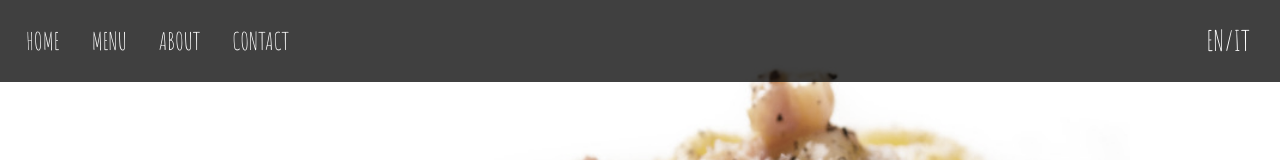
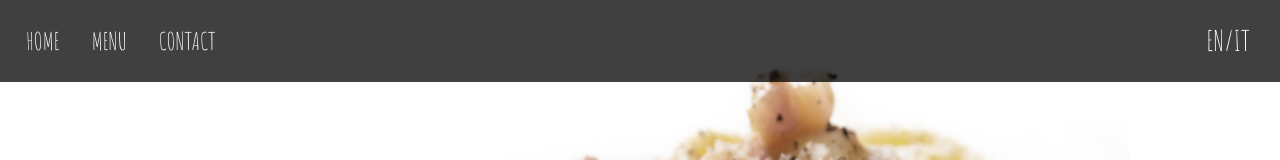
Before and after one commit to Triforme/Triforme.github.io, a plain HTML site: page index.html in a window 1280 px wide. Shown: the top 160 px of the page. Drawn offline with nearby package versions, Linux system fonts and the light colour scheme.

Commit message:
Update index.html

```diff
--- a/index.html
+++ b/index.html
@@ -62,8 +62,7 @@
 <body> <!-- Start Content -->
     <div id="home" class="w3-content"> <!-- Navbar -->
         <div class="w3-top w3-bar w3-xlarge w3-black w3-opacity-min"> <a href="#home"
-                class="w3-bar-item w3-button">HOME</a> <a href="menu.html" class="w3-bar-item w3-button">MENU</a> <a
-                href="about.html" class="w3-bar-item w3-button">ABOUT</a> <a href="contact.html"
+                class="w3-bar-item w3-button">HOME</a> <a href="menu.html" class="w3-bar-item w3-button">MENU</a><a href="contact.html"
                 class="w3-bar-item w3-button">CONTACT</a> <button class="w3-button w3-black language-switch"
                 onclick="toggleLanguage()">EN/IT</button> </div> <!-- Header image -->
         <div style="background-image:url('carbo.jpg');background-size:cover"
```
